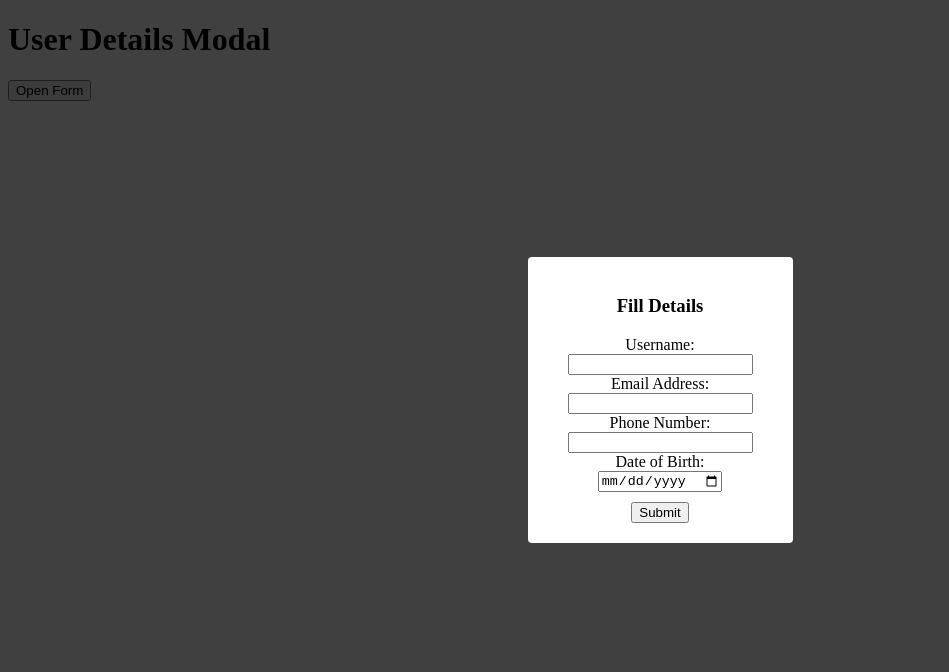
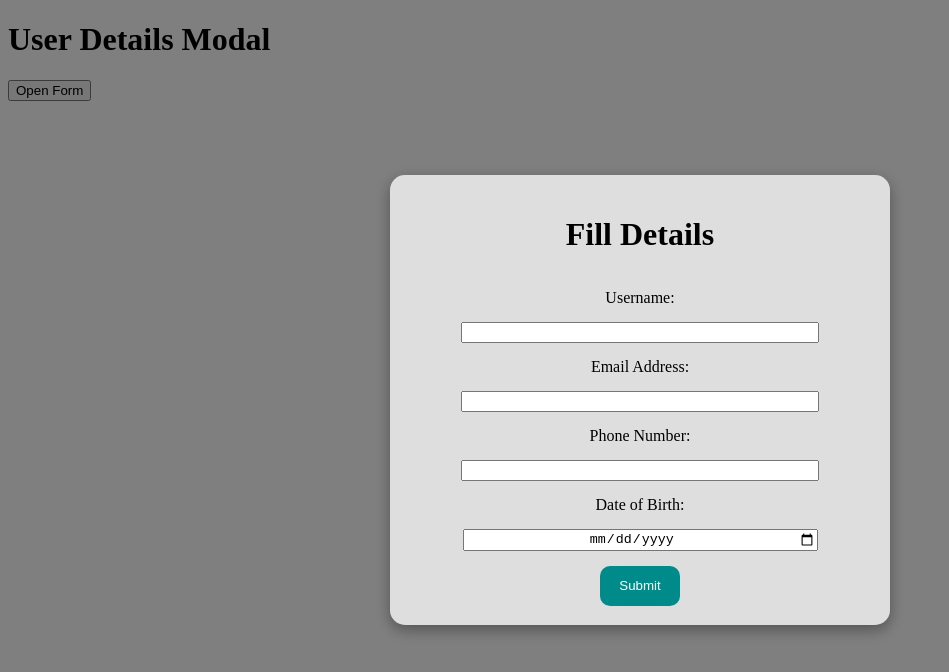
Before and after one commit to saurabhgunjal1/Xmodal, a React (Vite) app: page / in a window 1280 px wide. Both pictures are taken after a click on the button "Open Form". Shown: the top 672 px of the page, without its empty margins (0-949 px from the left). Built offline with nearby package versions, Linux system fonts and the light colour scheme.

Commit message:
3 commit

```diff
--- a/src/App.jsx
+++ b/src/App.jsx
@@ -1,8 +1,6 @@
-import React, { useState, useEffect } from "react";
-import Modal from "react-modal";
-import "./modal.css";
-
-Modal.setAppElement("#root");
+import React, { useState } from "react";
+import Modalform from "./modal";
+// import "./Modal.css";
 
 export default function App() {
   const [open, setOpen] = useState(false);
@@ -15,68 +13,6 @@ export default function App() {
     setOpen(false);
   };
 
-  const handleOverlayClick = (event) => {
-    if (event.target.classList.contains("modal-overlay")) {
-      handleClose();
-    }
-  };
-
-  useEffect(() => {
-    if (open) {
-      document
-        .getElementById("root")
-        .addEventListener("click", handleOverlayClick);
-    } else {
-      document
-        .getElementById("root")
-        .removeEventListener("click", handleOverlayClick);
-    }
-    return () => {
-      document
-        .getElementById("root")
-        .removeEventListener("click", handleOverlayClick);
-    };
-  }, [open]);
-
-  const handleSubmit = (e) => {
-    e.preventDefault(); // Prevent the default form submission
-
-    const username = e.target.username.value;
-    const useremail = e.target.useremail.value;
-    const usernumber = e.target.usernumber.value;
-    const userDob = e.target.userDob.value;
-
-    // Check if any field is empty
-    if (!username || !useremail || !usernumber || !userDob) {
-      alert("All fields are required!");
-      return;
-    }
-
-    // Check if the email format is valid
-    const emailRegex = /^[^\s@]+@[^\s@]+\.[^\s@]+$/;
-    if (!emailRegex.test(useremail)) {
-      alert("Invalid email. Please check your email address.");
-      return;
-    }
-
-    // Check if the phone number is 10 digits long
-    if (!/^\d{10}$/.test(usernumber)) {
-      alert("Invalid phone number. Please enter a 10-digit phone number.");
-      return;
-    }
-
-    // Check if the date of birth is a future date
-    const dobDate = new Date(userDob);
-    const today = new Date();
-    if (dobDate > today) {
-      alert("Invalid date of birth. Please enter a valid date.");
-      return;
-    }
-
-    // If all validations pass, close the modal
-    handleClose();
-  };
-
   return (
     <div>
       <h1>User Details Modal</h1>
@@ -84,34 +20,7 @@ export default function App() {
         Open Form
       </button>
 
-      <Modal
-        isOpen={open}
-        onRequestClose={handleClose}
-        className="modal"
-        overlayClassName="modal-overlay"
-        shouldCloseOnOverlayClick={true}
-      >
-        <div className="modal-content">
-          <h3>Fill Details</h3>
-          <form onSubmit={handleSubmit} className="modalform">
-            <label htmlFor="username">Username:</label>
-            <input type="text" name="username" id="username" required />
-
-            <label htmlFor="email">Email Address:</label>
-            <input type="email" name="useremail" id="email" required />
-
-            <label htmlFor="phone">Phone Number:</label>
-            <input type="text" name="usernumber" id="phone" required />
-
-            <label htmlFor="dob">Date of Birth:</label>
-            <input type="date" name="userDob" id="dob" required />
-
-            <button type="submit" className="submit-button">
-              Submit
-            </button>
-          </form>
-        </div>
-      </Modal>
+      {open && <Modalform setOpenModal={setOpen} />}
     </div>
   );
 }
--- a/src/modal.css
+++ b/src/modal.css
@@ -1,38 +1,46 @@
-/* modal.css */
+.modal-content > form {
+  display: flex;
+  flex-direction: column;
+  width: 500px;
+  height: 450px;
+  align-items: center;
+  justify-content: center;
+  gap: 15px;
+  background-color: rgba(239, 239, 239, 0.85);
+  border-radius: 15px;
+  box-shadow: rgba(0, 0, 0, 0.35) 0px 5px 15px;
+}
 
-.modal-overlay {
+.modal {
+  width: 100vw;
+  height: 100vh;
   position: fixed;
-  top: 0;
-  left: 0;
-  right: 0;
-  bottom: 0;
-  background-color: rgba(0, 0, 0, 0.75);
   display: flex;
   align-items: center;
   justify-content: center;
+  background: rgba(0, 0, 0, 0.5);
+  top: 0;
+  right: 0;
+  bottom: 0;
+  left: 0;
 }
 
-.modal-content {
-  background: white;
-  padding: 20px;
-  border-radius: 4px;
-  max-width: 500px;
-  width: 100%;
-  position: relative;
-  display: flex;
-  flex-direction: column;
-  align-items: center;
-  justify-content: center;
+.view input {
+  width: 350px;
+  text-align: center;
 }
 
-.modalform {
-  display: flex;
-  flex-direction: column;
-  align-items: center;
-  justify-content: center;
-  width: 100%;
+.view label {
+  font-weight: 700px;
+  color: black;
 }
 
 .submit-button {
-  margin-top: 10px;
+  height: 40px;
+  width: 80px;
+  border-radius: 10px;
+  border: 0px;
+  background-color: darkcyan;
+  color: white;
+  cursor: pointer;
 }
--- a/src/modal.jsx
+++ b/src/modal.jsx
@@ -1,56 +1,89 @@
-import React from "react";
+import React, { useState, useRef, useEffect } from "react";
 import "./modal.css";
 
-export default function ModalForm({ closeModal }) {
+export default function Modalform({ setOpenModal }) {
+  const [username, setUsername] = useState("");
+  const [email, setEmail] = useState("");
+  const [phoneNumber, setPhoneNumber] = useState("");
+  const [dob, setDob] = useState("");
+  const modalRef = useRef(null);
+
+  const handleCloseModal = (event) => {
+    if (modalRef.current && !modalRef.current.contains(event.target)) {
+      setOpenModal(false);
+    }
+  };
+
+  useEffect(() => {
+    document.addEventListener("mousedown", handleCloseModal);
+    return () => {
+      document.removeEventListener("mousedown", handleCloseModal);
+    };
+  }, []);
+
   const handleSubmit = (e) => {
-    e.preventDefault(); // Prevent the default form submission
+    e.preventDefault();
 
-    const username = e.target.username.value;
-    const useremail = e.target.useremail.value;
-    const usernumber = e.target.usernumber.value;
-    const userDob = e.target.userDob.value;
-
-    // Check if any field is empty
-    if (!username || !useremail || !usernumber || !userDob) {
-      alert("All fields are required!");
+    if (!email.includes("@")) {
+      alert("Invalid email. Please check your email address.");
       return;
     }
 
-    // Check if the phone number is 10 digits long
-    if (!/^\d{10}$/.test(usernumber)) {
+    if (!/^\d{10}$/.test(phoneNumber)) {
       alert("Invalid phone number. Please enter a 10-digit phone number.");
       return;
     }
 
-    const dobDate = new Date(userDob);
-    const today = new Date();
-    if (dobDate > today) {
-      alert("Invalid date of birth. Date of birth cannot be a future.");
+    if (new Date(dob) > new Date()) {
+      alert("Invalid date of birth. Please select a valid date.");
       return;
     }
 
-    // If all validations pass, close the modal
-    closeModal(false);
+    alert("Form submitted successfully!");
+    setUsername("");
+    setEmail("");
+    setPhoneNumber("");
+    setDob("");
   };
 
   return (
     <div className="modal">
-      <div className="modal-content">
-        <h3>Fill Details</h3>
-        <form onSubmit={handleSubmit}>
-          <label htmlFor="username">Username:</label>
-          <input type="text" name="username" id="username" required />
-
-          <label htmlFor="email">Email Address:</label>
-          <input type="email" name="useremail" id="email" required />
-
-          <label htmlFor="phone">Phone Number:</label>
-          <input type="text" name="usernumber" id="phone" required />
-
-          <label htmlFor="dob">Date of Birth:</label>
-          <input type="date" name="userDob" id="dob" required />
-
-          <button type="submit">Submit</button>
+      <div className="modal-content" ref={modalRef}>
+        <form onSubmit={handleSubmit} className="view">
+          <h1 className="title">Fill Details</h1>
+          <label>Username:</label>
+          <input
+            id="username"
+            type="text"
+            value={username}
+            onChange={(e) => setUsername(e.target.value)}
+            required
+          />
+          <label>Email Address:</label>
+          <input
+            id="email"
+            type="email"
+            value={email}
+            onChange={(e) => setEmail(e.target.value)}
+            required
+          />
+          <label>Phone Number:</label>
+          <input
+            id="phone"
+            type="text"
+            value={phoneNumber}
+            onChange={(e) => setPhoneNumber(e.target.value)}
+            required
+          />
+          <label>Date of Birth:</label>
+          <input
+            id="dob"
+            type="date"
+            value={dob}
+            onChange={(e) => setDob(e.target.value)}
+            required
+          />
+          <button className="submit-button">Submit</button>
         </form>
       </div>
     </div>
```
